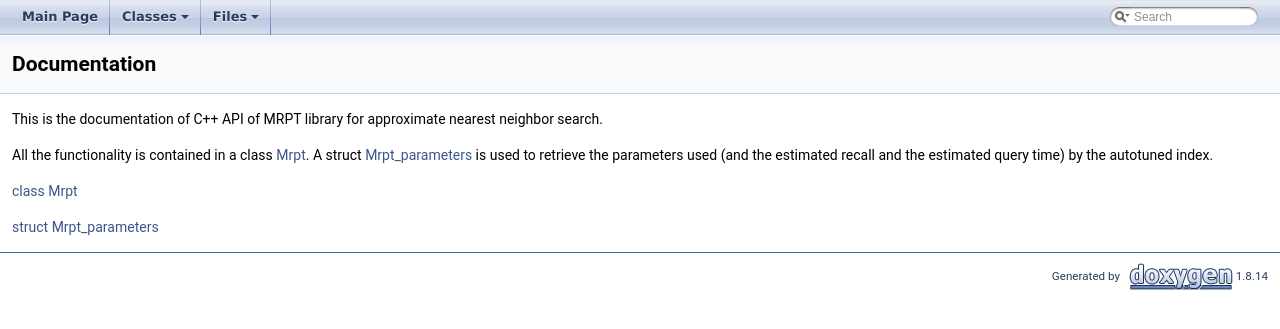
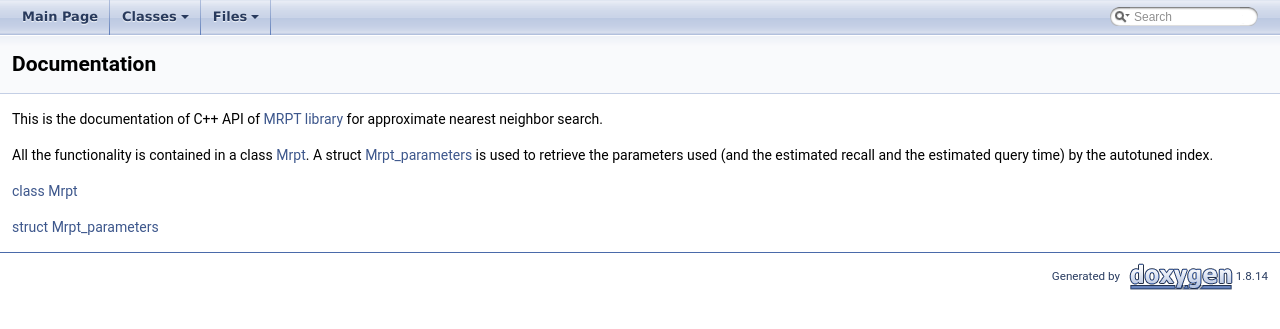
Before and after one commit to vioshyvo/mrpt, a plain HTML site: page docs/html/index.html in a window 1280 px wide. Shown: the part 77-406 px from the top of the page. Drawn offline with Linux system fonts and the light colour scheme.

Commit message:
Add backlink from documentation to repo

```diff
--- a/docs/html/index.html
+++ b/docs/html/index.html
@@ -67,7 +67,7 @@ $(function() {
 <div class="title">Documentation </div>  </div>
 </div><!--header-->
 <div class="contents">
-<div class="textblock"><p>This is the documentation of C++ API of MRPT library for approximate nearest neighbor search.</p>
+<div class="textblock"><p>This is the documentation of C++ API of <a href="https://github.com/vioshyvo/mrpt">MRPT library</a> for approximate nearest neighbor search.</p>
 <p>All the functionality is contained in a class <a href="class_mrpt.html">Mrpt</a>. A struct <a href="struct_mrpt___parameters.html">Mrpt_parameters</a> is used to retrieve the parameters used (and the estimated recall and the estimated query time) by the autotuned index.</p>
 <p><a href="class_mrpt.html">class Mrpt</a></p>
 <p><a href="struct_mrpt___parameters.html">struct Mrpt_parameters</a> </p>
```
Also changed, not shown: 2 other files.
